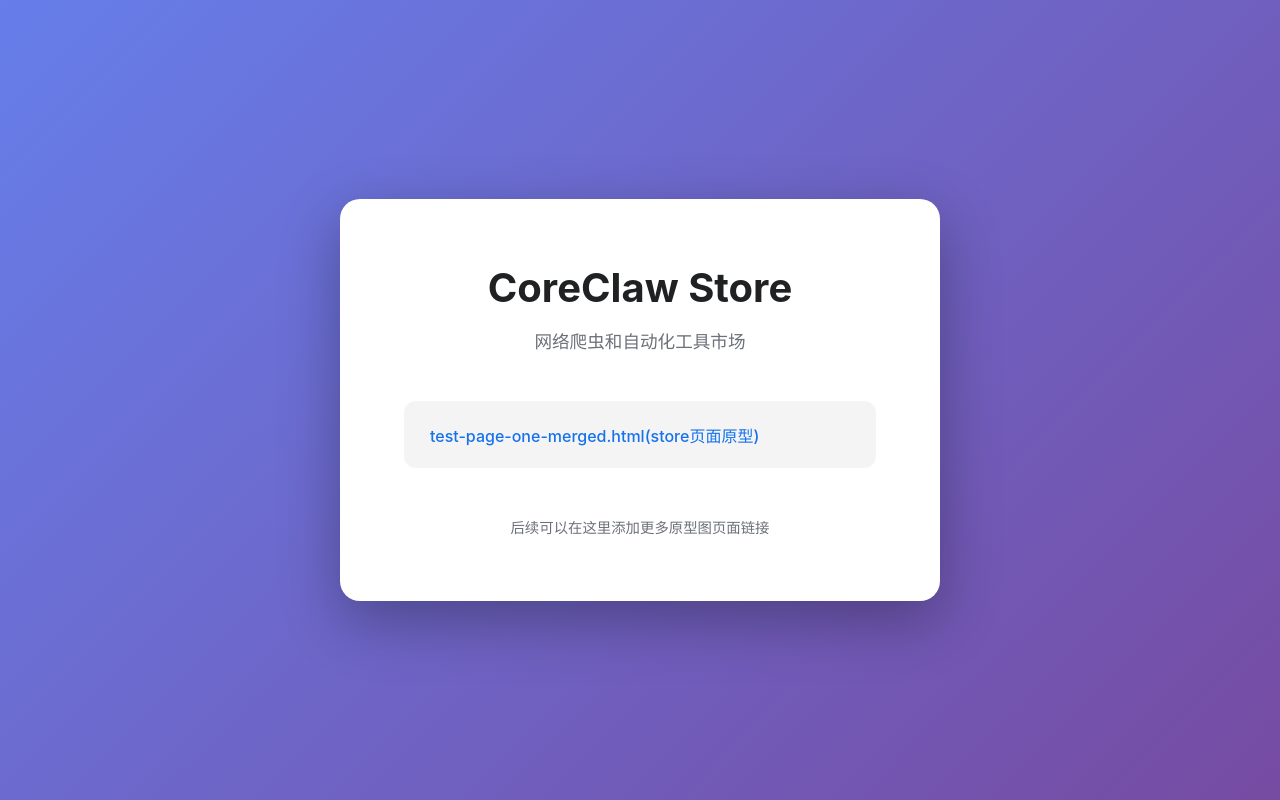
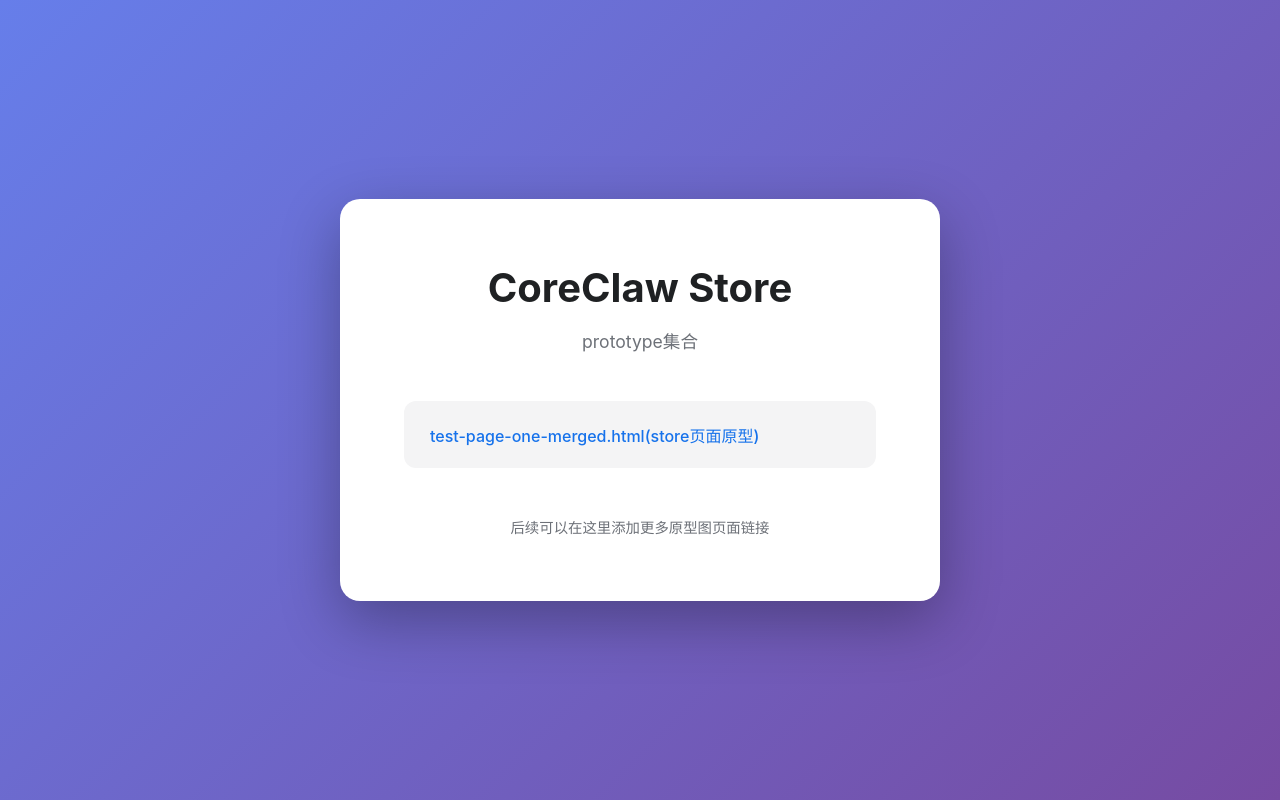
Before and after one commit to Stephen-lee-navi/coreclaw-store-website, a plain HTML site: page index.html in a window 1280 px wide. Drawn offline with Linux system fonts and the light colour scheme.

Commit message:
Update index.html

```diff
--- a/index.html
+++ b/index.html
@@ -74,7 +74,7 @@
 <body>
     <div class="container">
         <h1>CoreClaw Store</h1>
-        <p class="subtitle">网络爬虫和自动化工具市场</p>
+        <p class="subtitle">prototype集合</p>
         <ul class="page-list">
             <li><a href="pages/test-page-one-merged.html">test-page-one-merged.html(store页面原型)</a></li>
         </ul>
```
